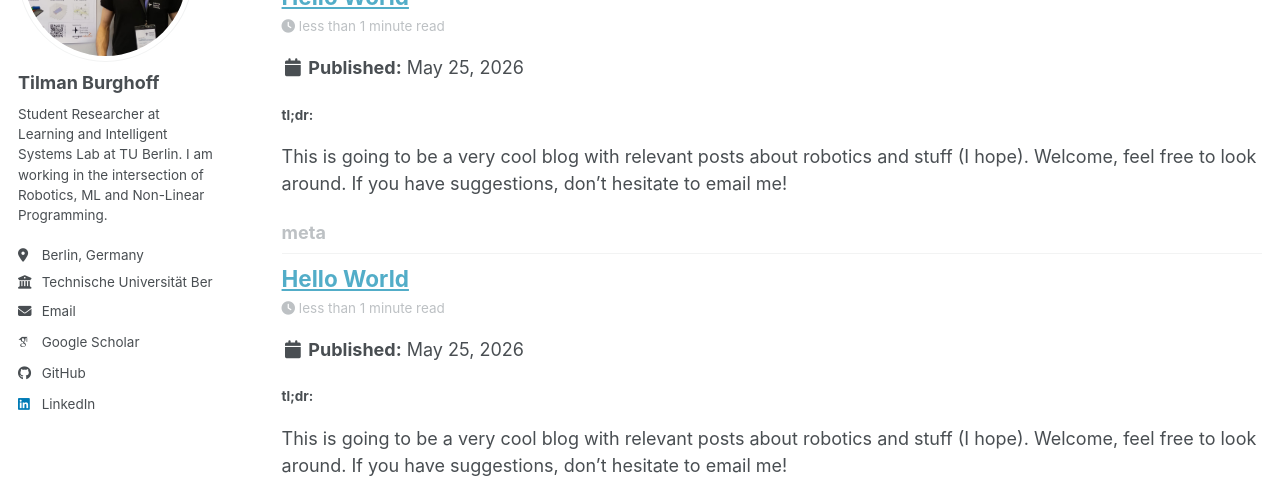
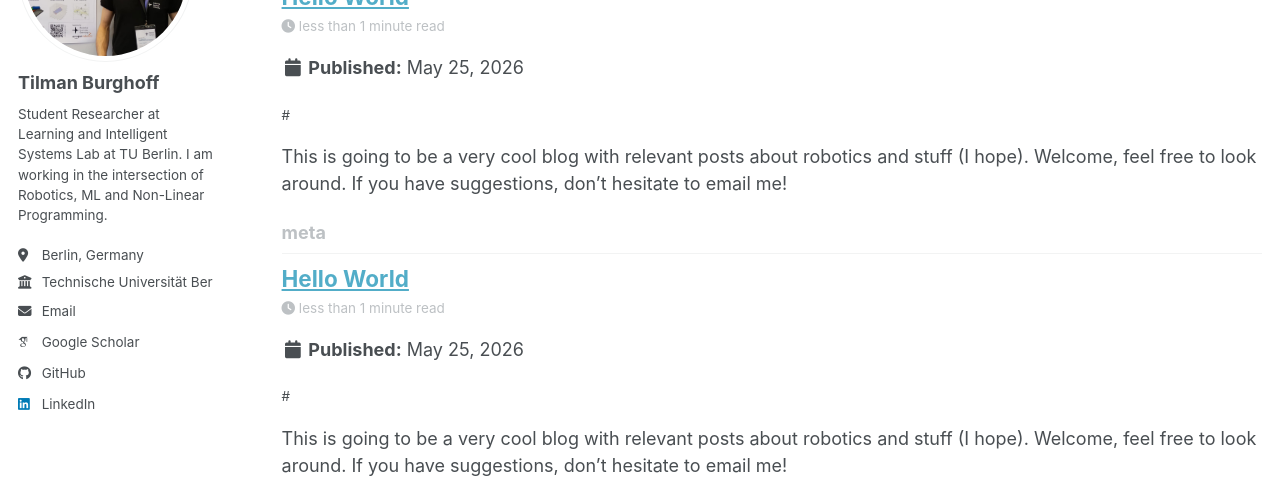
Before and after one commit to Tilman-Burghoff/Tilman-Burghoff.github.io, a Jekyll site: the page built from _pages/tag-archive.html, in a window 1280 px wide. Shown: the part 212-705 px from the top of the page. Built offline with Jekyll 4.4.1, drawn with Linux system fonts in a browser that asks for light colours; some web fonts are replaced; a script bundle is joined from its source files by our own code; library files that are not in the unit come from our copies.

Commit message:
tldr fix

```diff
--- a/_includes/archive-single.html
+++ b/_includes/archive-single.html
@@ -58,8 +58,10 @@
          <p class="page__date"><strong><i class="fa fa-fw fa-calendar" aria-hidden="true"></i> {{ site.data.ui-text[site.locale].date_label | default: "Published:" }}</strong> <time datetime="{{ post.date | default: "1900-01-01" | date_to_xmlschema }}">{{ post.date | default: "1900-01-01" | date: "%B %d, %Y" }}</time></p>
         {% endif %}
 
-    {% if post.excerpt and site.read_more != 'enabled' %}
-    <p class="archive__item-excerpt" itemprop="description"><strong>tl;dr:</strong> {{ post.excerpt | markdownify }}</p>
+    {% if post.excerpt and site.read_more != 'enabled' and post.collection == 'publications' %}
+    <p class="archive__item-excerpt" itemprop="description"><strong>tl;dr:</strong> {{ post.excerpt | markdownify | remove: '<p>' | remove: '</p>' }}</p>
+    {% elsif post.excerpt and site.read_more != 'enabled' %}
+    <p class="archive__item-excerpt" itemprop="description">#{{ post.excerpt | markdownify }}</p>
     {% elsif post.excerpt and site.read_more == 'enabled' %}
     <p class="archive__item-excerpt" itemprop="description"><p>{{ post.excerpt | markdownify | remove: '<p>' | remove: '</p>' }}<strong><a href="{{ base_path }}{{ post.url }}" rel="permalink"> Read more</a></strong></p></p>
     {% endif %}
```
